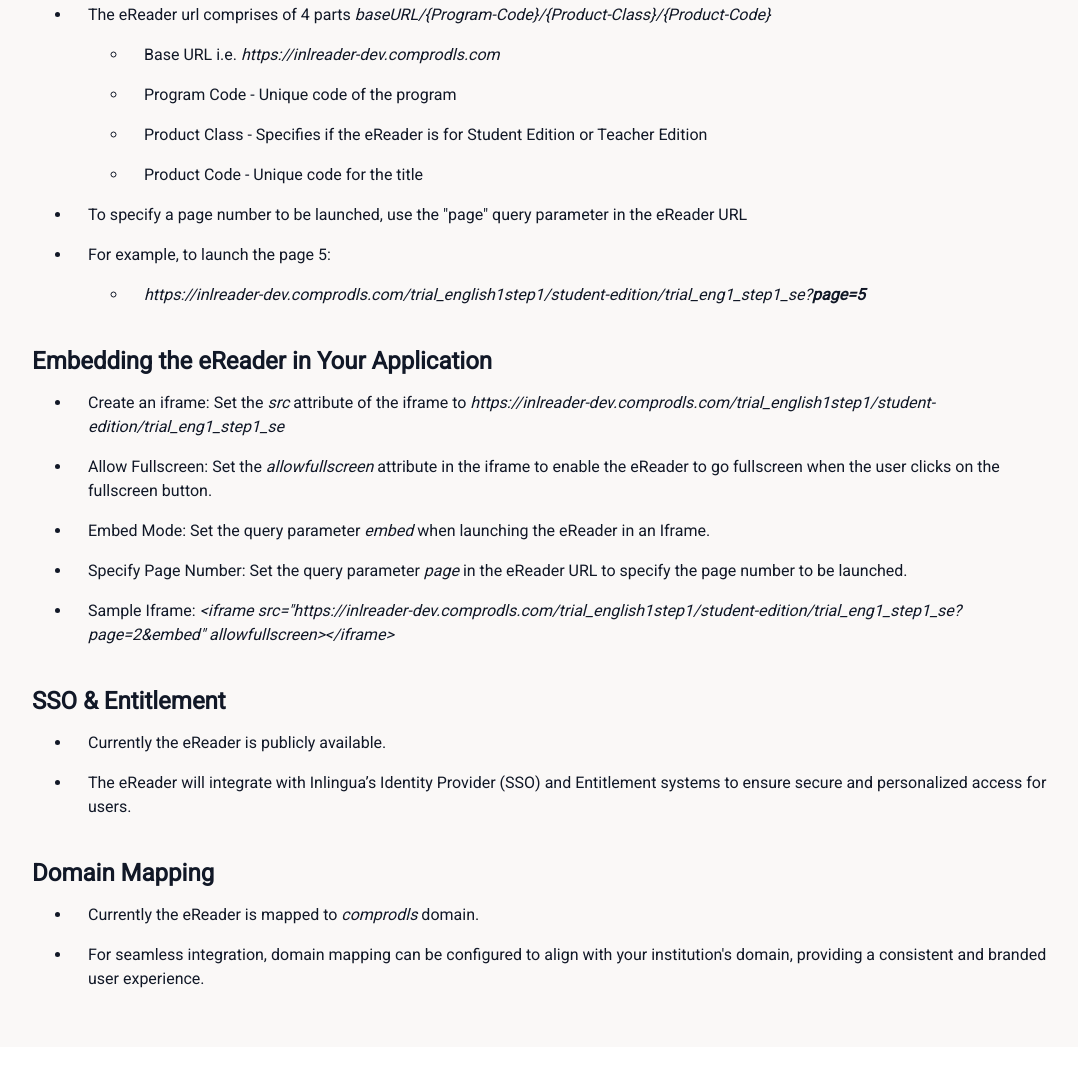
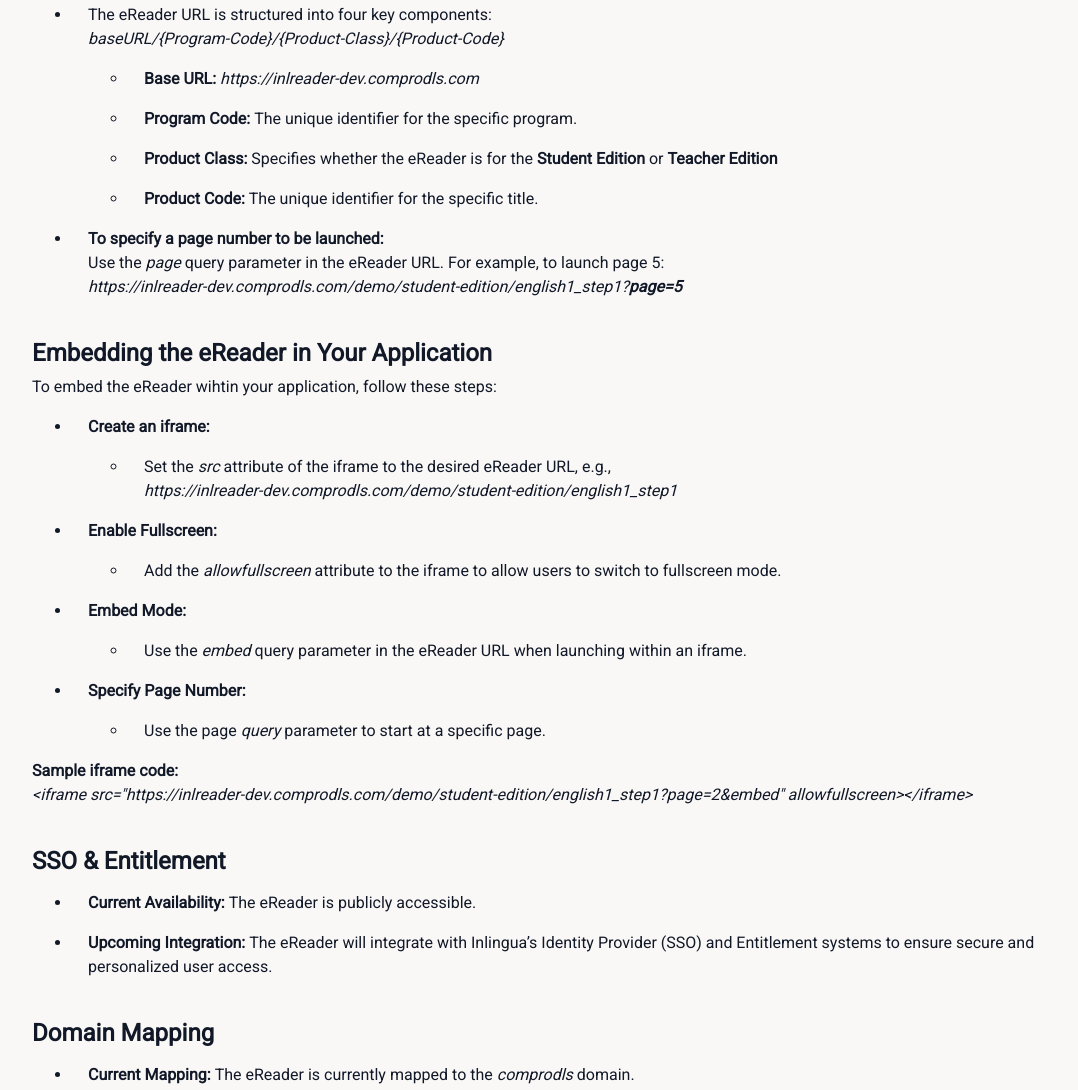
Before and after one commit to eReader-backup/ereader-landing-pages, a plain HTML site: page Inlingua/index.html in a window 1280 px wide. Shown: the part 1551-2641 px from the top of the page, without its empty margins (96-1174 px from the left). Drawn offline with nearby package versions, Linux system fonts and the light colour scheme.

Commit message:
text updates

```diff
--- a/Inlingua/index.html
+++ b/Inlingua/index.html
@@ -161,21 +161,18 @@
             <div class="description">
               <ul>
                 <li>
-                  The eReader url comprises of 4 parts <i>baseURL/{Program-Code}/{Product-Class}/{Product-Code}</i>
+                  The eReader URL is structured into four key components:<br> <i>baseURL/{Program-Code}/{Product-Class}/{Product-Code}</i>
                   <ul>
-                    <li>Base URL i.e. <i>https://inlreader-dev.comprodls.com</i></li>
-                    <li>Program Code - Unique code of the program</li>
-                    <li>Product Class - Specifies if the eReader is for Student Edition or Teacher Edition</li>
-                    <li>Product Code - Unique code for the title</li>
+                    <li><b>Base URL: </b><i>https://inlreader-dev.comprodls.com</i></li>
+                    <li><b>Program Code: </b>The unique identifier for the specific program.</li>
+                    <li><b>Product Class: </b>Specifies whether the eReader is for the <b>Student Edition</b> or <b>Teacher Edition</b></li>
+                    <li><b>Product Code: </b> The unique identifier for the specific title.</li>
                   </ul>
                 </li>
-                <li>To specify a page number to be launched, use the "page" query parameter in the eReader URL</li>
                 <li>
-                  For example, to launch the page 5:
-                  <ul>
-                    <li><i>https://inlreader-dev.comprodls.com/trial_english1step1/student-edition/trial_eng1_step1_se?<b>page=5</b></i>
-                    </li>
-                  </ul>
+                  <b>To specify a page number to be launched:</b><br>
+                  Use the <i>page</i> query parameter in the eReader URL. For example, to launch page 5: <br>
+                  <i>https://inlreader-dev.comprodls.com/demo/student-edition/english1_step1?<b>page=5</b></i>
                 </li>
               </ul>
             </div>
@@ -183,30 +180,59 @@
           <div class="accordianContent" id="eReaderRef">
             <h2>Embedding the eReader in Your Application</h2>
             <div class="description">
+              <p>To embed the eReader wihtin your application, follow these steps: </p>
               <ul>
-                <li>Create an iframe: Set the <i>src</i> attribute of the iframe to
-                  <i>https://inlreader-dev.comprodls.com/trial_english1step1/student-edition/trial_eng1_step1_se</i>
+                <li><b>Create an iframe:</b>
+                  <ul>
+                    <li>
+                      Set the <i>src</i> attribute of the iframe to the desired eReader URL, e.g.,<br>
+                      <i>https://inlreader-dev.comprodls.com/demo/student-edition/english1_step1</i>
+                    </li>
+                  </ul>
                 </li>
-                <li>Allow Fullscreen: Set the <i>allowfullscreen</i> attribute in the iframe to enable the eReader to go
+                <li><b>Enable Fullscreen:</b>
+                  <ul>
+                    <li>
+                      Add the <i>allowfullscreen</i> attribute to the iframe to allow users to switch to fullscreen mode.
+                    </li>
+                  </ul>
+                </li>
+                <li><b>Embed Mode:</b>
+                  <ul>
+                    <li>
+                      Use the <i>embed</i> query parameter in the eReader URL when launching within an iframe.
+                    </li>
+                  </ul>
+                </li>
+                <li><b>Specify Page Number:</b>
+                  <ul>
+                    <li>
+                      Use the page <i>query</i> parameter to start at a specific page.
+                    </li>
+                  </ul>
+                </li>
+                <!--<li>Allow Fullscreen: Set the <i>allowfullscreen</i> attribute in the iframe to enable the eReader to go
                   fullscreen when the user clicks on the fullscreen button.
                 </li>
                 <li>Embed Mode: Set the query parameter <i>embed</i> when launching the eReader in an Iframe.</li>
                 <li>Specify Page Number: Set the query parameter <i>page</i> in the eReader URL to specify the page
                   number to be launched.</li>
                 <li>Sample Iframe: <i>&lt;iframe
-                    src="https://inlreader-dev.comprodls.com/trial_english1step1/student-edition/trial_eng1_step1_se?page=2&embed"
-                    allowfullscreen&gt;&lt;/iframe&gt;</i></li>
+                    src="https://inlreader-dev.comprodls.com/demo/student-edition/english1_step1?page=2&embed"
+                    allowfullscreen&gt;&lt;/iframe&gt;</i></li>-->
               </ul>
+              <p>
+                <b>Sample iframe code: </b><br>
+                <i>&lt;iframe src="https://inlreader-dev.comprodls.com/demo/student-edition/english1_step1?page=2&embed" allowfullscreen&gt;&lt;/iframe&gt;</i>
+              </p>
             </div>
           </div>
           <div class="accordianContent">
             <h2>SSO & Entitlement</h2>
             <div class="description">
               <ul>
-                <li>Currently the eReader is publicly available.</li>
-                <li>The eReader will integrate with Inlingua’s Identity Provider (SSO) and Entitlement systems to ensure
-                  secure and personalized access for users.
-                </li>
+                <li><b>Current Availability: </b>The eReader is publicly accessible.</li>
+                <li><b>Upcoming Integration: </b>The eReader will integrate with Inlingua’s Identity Provider (SSO) and Entitlement systems to ensure secure and personalized user access.</li>
               </ul>
             </div>
           </div>
@@ -214,10 +240,8 @@
             <h2>Domain Mapping</h2>
             <div class="description">
               <ul>
-                <li>Currently the eReader is mapped to <i>comprodls</i> domain.</li>
-                <li>For seamless integration, domain mapping can be configured to align with your institution's domain,
-                  providing a consistent and branded user experience.
-                </li>
+                <li><b>Current Mapping: </b>The eReader is currently mapped to the <i>comprodls</i> domain.</li>
+                <li><b>Custom Integration: </b>Domain mapping can be configured to align with your institution's domain, offering a consistent and branded user experience.</li>
               </ul>
             </div>
           </div>
```
